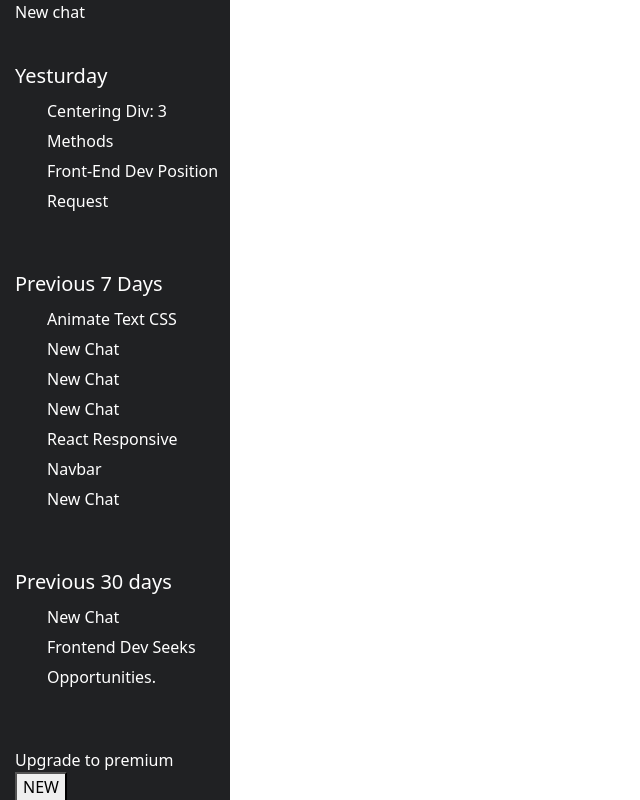
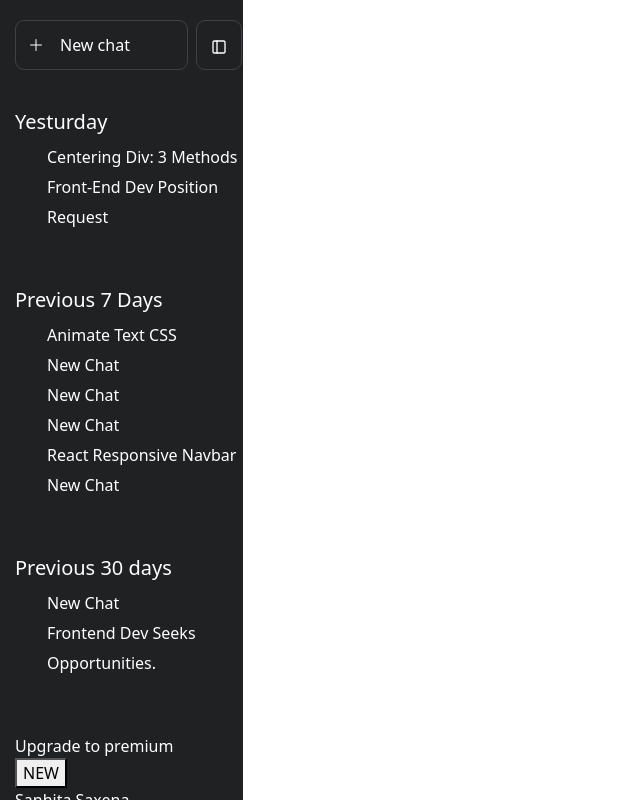
Before and after one commit to Sanhitasaxena/30-Days-React-UI, a React (Create React App) app: page /chatGPT in a window 1280 px wide. Shown: the top 800 px of the page, without its empty margins (0-640 px from the left). Built offline with nearby package versions, Linux system fonts and the light colour scheme.

Commit message:
new-chat-designed

```diff
--- a/src/Pages/Day-1/components/sidebar/Sidebar.jsx
+++ b/src/Pages/Day-1/components/sidebar/Sidebar.jsx
@@ -1,39 +1,78 @@
-import React from 'react'
-import "../../components/sidebar/sidebar.css"
+import React from "react";
+import "../../components/sidebar/sidebar.css";
+import { BsPlusLg } from "react-icons/bs";
 
 const Sidebar = () => {
   return (
     <div className="sideBar">
-        <div className="sidebr-header">
-          <div className="newChat">
-            {/* plis icon */}
+      <div className="content">
+        <div className="sidebr-header d-flex align-items-center gap-2">
+          <div className="newChat d-flex align-items-center gap-3">
+            <BsPlusLg />
             New chat
           </div>
-          <span className="collapse-btn"></span>
+          <span className="collapse-btn">
+            <svg
+              className="collapse-svg"
+              stroke="currentColor"
+              fill="none"
+              stroke-width="2"
+              viewBox="0 0 24 24"
+              stroke-linecap="round"
+              stroke-linejoin="round"
+              class="h-4 w-4"
+              height="1em"
+              width="1em"
+              xmlns="http://www.w3.org/2000/svg"
+            >
+              <rect x="3" y="3" width="18" height="18" rx="2" ry="2"></rect>
+              <line x1="9" y1="3" x2="9" y2="21"></line>
+            </svg>
+          </span>
         </div>
         <div className="list-1">
           <h5>Yesturday</h5>
           <ul>
-            <li><span></span>Centering Div: 3 Methods </li>
-            <li><span></span>Front-End Dev Position Request</li>
+            <li>
+              <span></span>Centering Div: 3 Methods{" "}
+            </li>
+            <li>
+              <span></span>Front-End Dev Position Request
+            </li>
           </ul>
         </div>
         <div className="list-2">
-        <h5>Previous 7 Days</h5>
+          <h5>Previous 7 Days</h5>
           <ul>
-            <li><span></span>Animate Text CSS</li>
-            <li><span></span>New Chat</li>
-            <li><span></span>New Chat</li>
-            <li><span></span>New Chat</li>
-            <li><span></span>React Responsive Navbar</li>
-            <li><span></span>New Chat</li>
+            <li>
+              <span></span>Animate Text CSS
+            </li>
+            <li>
+              <span></span>New Chat
+            </li>
+            <li>
+              <span></span>New Chat
+            </li>
+            <li>
+              <span></span>New Chat
+            </li>
+            <li>
+              <span></span>React Responsive Navbar
+            </li>
+            <li>
+              <span></span>New Chat
+            </li>
           </ul>
         </div>
         <div className="list-3">
-        <h5>Previous 30 days</h5>
+          <h5>Previous 30 days</h5>
           <ul>
-            <li><span></span>New Chat</li>
-            <li><span></span>Frontend Dev Seeks Opportunities.</li>
+            <li>
+              <span></span>New Chat
+            </li>
+            <li>
+              <span></span>Frontend Dev Seeks Opportunities.
+            </li>
           </ul>
         </div>
         <div className="sidebar-footer">
@@ -45,15 +84,16 @@ const Sidebar = () => {
             <button>NEW</button>
           </div>
           <div className="profile">
-             <div>
-              <img/>
+            <div>
+              <img />
               <span>Sanhita Saxena</span>
-             </div>
-             <svg></svg>
+            </div>
+            <svg></svg>
           </div>
         </div>
       </div>
-  )
-}
+    </div>
+  );
+};
 
-export default Sidebar
+export default Sidebar;
--- a/src/Pages/Day-1/components/sidebar/sidebar.css
+++ b/src/Pages/Day-1/components/sidebar/sidebar.css
@@ -1,14 +1,21 @@
-.sideBar{
+.content{
     background-color: #202123;
     color: white;
-    width: 18%;
-    height: 100vh;
+    width: 100%;
+    height: 100%;
     display: flex;
     flex-direction: column;
     /* justify-content: space-between; */
     padding-left: 15px;
     gap: 40px;
+    position: relative;
+    top: 20px;
 
+}
+.sideBar{
+    background-color: #202123;
+    width: 19%;
+    height: 100%;
 }
 
 ul{
@@ -16,3 +23,22 @@ ul{
     line-height: 30px;
 
 }
+
+.newChat, .collapse-btn{
+    border: 0.8px solid #404144;
+    width: 76%;
+    padding: 12px;
+    border-radius: 9px;
+}
+
+.collapse-btn{
+    width: 20%;
+    font-size: 1em;
+    text-align: center;
+}
+
+.collapse-svg{
+    /* font-size: 70px; */
+
+
+}
```
